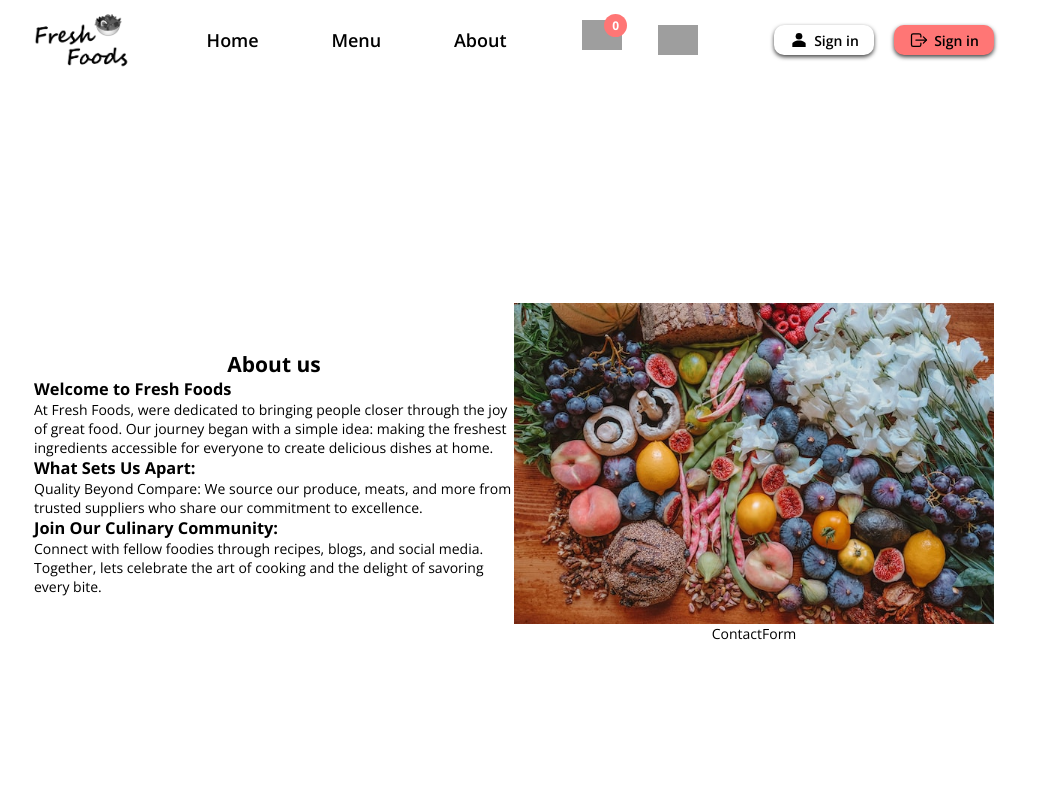
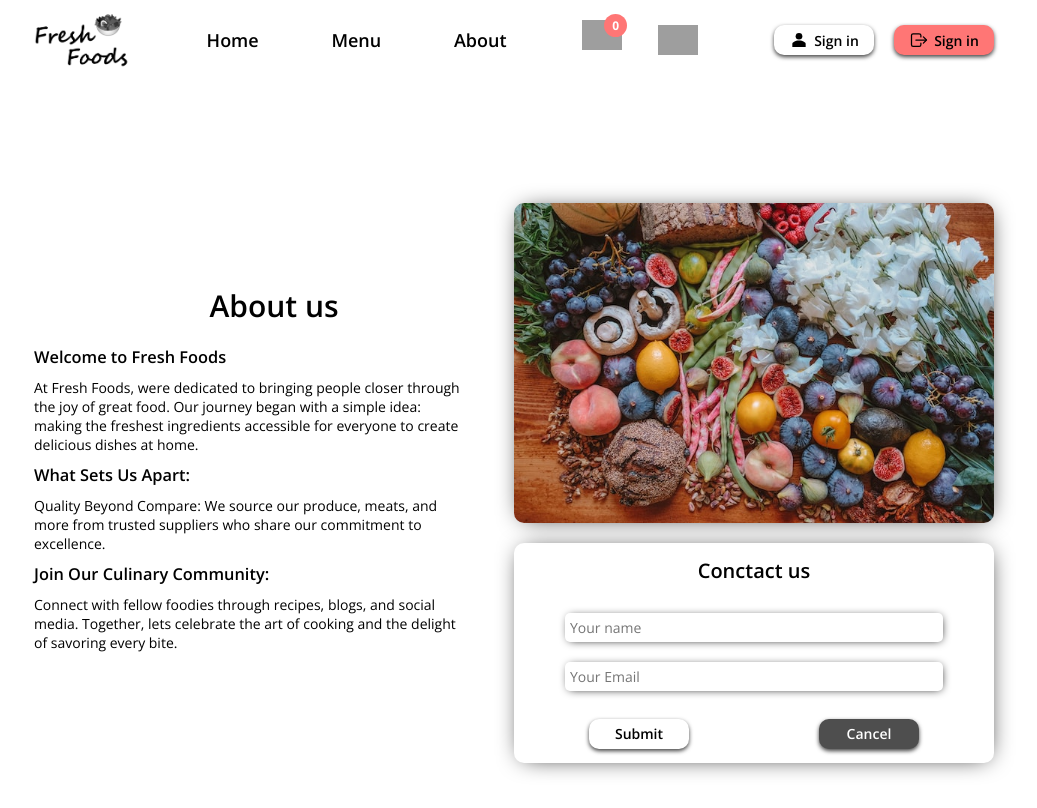
Before and after one commit to ruslansymonenko/fresh-foods, a React (Create React App) app in the folder client/: page /about in a window 1280 px wide. Shown: the whole page, without its empty margins (126-1163 px from the left). Built offline with nearby package versions, Linux system fonts and the light colour scheme; grey boxes are pictures that could not be loaded.

Commit message:
working on about page, added contact form, started working on the form validation

```diff
--- /dev/null
+++ b/client/src/components/Button/Button.js
@@ -0,0 +1,28 @@
+import './Button.scss';
+
+const Button = ({text, type, action, classes, children}) => {
+  const handleClick = (event) => {
+    event.preventDefault();
+    action(event);
+  };
+
+  return (
+    <button
+      className={`button ${classes}`}
+      type={type}
+      onClick={handleClick}
+      >
+      {children || text}
+    </button>
+  );
+};
+
+Button.defaultProps = {
+  text: '',
+  type: 'button',
+  action: function (event) {console.log(event)},
+  classes: '',
+};
+
+
+export default Button;
--- /dev/null
+++ b/client/src/components/Button/Button.scss
@@ -0,0 +1,16 @@
+.button {
+  display: flex;
+  align-items: center;
+  justify-content: center;
+  height: 30px;
+  width: 100px;
+  border: none;
+  border-radius: 10px;
+  box-shadow: 0px 2px 4px 0px rgba(0, 0, 0, 0.75);
+  cursor: pointer;
+  transition: ease-in-out .3s;
+
+  &:hover {
+    transform: scale(1.05);
+  }
+}
--- /dev/null
+++ b/client/src/components/DataInput/DataInput.js
@@ -0,0 +1,34 @@
+import './DataInput.scss';
+
+const DataInput = ({
+    type,
+    placeholderText,
+    status,
+    value,
+    onValueChange,
+  }) => {
+
+  const handleInputChange = (event) => {
+    const newValue = event.target.value;
+    onValueChange(newValue);
+  };
+
+  return (
+    <input
+      className={`data-input ${status}`}
+      type={type}
+      placeholder={placeholderText}
+      value={value}
+      onChange={handleInputChange}
+    />
+  );
+};
+
+DataInput.defaultProps = {
+  type: 'text',
+  placeholderText: '',
+  status: '',
+  value: '',
+};
+
+export default DataInput;
--- /dev/null
+++ b/client/src/components/DataInput/DataInput.scss
@@ -0,0 +1,23 @@
+@import '../../scss/_variables';
+
+.data-input{
+  width: 80%;
+  padding: 5px;
+  border: none;
+  border-radius: 5px;
+  box-shadow: 1px 1px 10px -3px black;
+  font-weight: 300;
+  margin: 10px;
+
+  &:focus{
+    outline: none;
+  }
+}
+
+.data-input.error {
+  box-shadow: 1px 1px 10px -3px $main-accent;
+}
+
+.data-input.success {
+  box-shadow: 1px 1px 10px -3px #55efc4;
+}
--- a/client/src/components/Header/Header.js
+++ b/client/src/components/Header/Header.js
@@ -1,4 +1,6 @@
 import { Link } from 'react-router-dom';
+
+import Button from '../Button/Button';
 
 import './Header.scss';
 
@@ -57,7 +59,9 @@ const Header = () => {
             <img className="header-search__image" src={searchImage} alt="search" />
           </div>
           <div className="header-btns">
-            <button className="header-btns__btn header-btns__btn-signin">
+            <Button
+              classes={'header-btns__btn header-btns__btn-signin'}
+            >
               <Link
                 className="header-btns__btn-link"
                 to={'register'}
@@ -67,13 +71,15 @@ const Header = () => {
                   Sign in
                 </span>
               </Link>
-            </button>
-            <button className="header-btns__btn header-btns__btn-logout">
+            </Button>
+            <Button
+              classes={'header-btns__btn header-btns__btn-logout'}
+            >
               <img className="header-btns__btn-image" src={logOutImage} alt="sign in" />
               <span className="header-btns__btn-text">
                 Sign in
               </span>
-            </button>
+            </Button>
           </div>
         </div>
       </div>
--- a/client/src/components/Header/Header.scss
+++ b/client/src/components/Header/Header.scss
@@ -88,7 +88,7 @@
     margin-right: 60px;
 
     &:hover {
-        transform: scale(1.05);
+      transform: scale(1.05);
     }
   }
 
@@ -100,23 +100,6 @@
 
   &-btns{
     display: flex;
-  }
-
-  &-btns__btn{
-    display: flex;
-    align-items: center;
-    justify-content: center;
-    height: 30px;
-    width: 100px;
-    border: none;
-    border-radius: 10px;
-    box-shadow: 0px 2px 4px 0px rgba(0, 0, 0, 0.75);
-    cursor: pointer;
-    transition: ease-in-out .3s;
-
-    &:hover {
-        transform: scale(1.05);
-    }
   }
 
   &-btns__btn-link{
--- a/client/src/features/ContactForm/ContactForm.js
+++ b/client/src/features/ContactForm/ContactForm.js
@@ -1,16 +1,69 @@
-import React from 'react'
+import React, { useState, useEffect } from 'react';
+
+import DataInput from '../../components/DataInput/DataInput';
+import Button from '../../components/Button/Button';
+
+import './ContactForm.scss';
 
 const ContactForm = () => {
+  const [name, setName] = useState('');
+  const [email, setEmail] = useState('');
+
+  const handleNameChange = (newName) => {
+    setName(newName);
+  };
+
+  const handleEmailChange = (newEmail) => {
+    setEmail(newEmail);
+  };
+
   const handleSubmit = () => {
     console.log('form submit');
-  }
+    handleClearInputs();
+  };
+
+  const handleClearInputs = () => {
+    setName('');
+    setEmail('');
+  };
 
   return (
     <form
       onSubmit={handleSubmit}
       className="contact-form"
     >
-      ContactForm
+      <h2 className="contact-form__title">
+        Conctact us
+      </h2>
+      <div className="contact-form__inputs">
+        <DataInput
+          type={'text'}
+          placeholderText={'Your name'}
+          status={''}
+          value={name}
+          onValueChange={handleNameChange}
+        />
+        <DataInput
+          type={'email'}
+          placeholderText={'Your Email'}
+          status={''}
+          value={email}
+          onValueChange={handleEmailChange}
+        />
+      </div>
+      <div className="contact-form__btns">
+        <Button
+          text={'Submit'}
+          type={'submit'}
+          action={handleSubmit}
+          classes={'contact-form__btns-submit'}
+        />
+        <Button
+          text={'Cancel'}
+          action={handleClearInputs}
+          classes={'contact-form__btns-cancel'}
+        />
+      </div>
     </form>
   );
 };
--- /dev/null
+++ b/client/src/features/ContactForm/ContactForm.scss
@@ -0,0 +1,57 @@
+@import '../../scss/variables';
+
+.contact-form{
+  display: flex;
+  flex-direction: column;
+  align-items: center;
+  justify-content: space-around;
+  height: 100%;
+  min-width: 200px;
+  max-width: calc(100% - 20px);
+  padding: 10px;
+  border-radius: 10px;
+  box-shadow: 1px 1px 25px -8px black;
+
+  &__title{
+    margin-bottom: 10px;
+    font-weight: 600;
+    font-size: 20px;
+    text-align: center;
+  }
+
+  &__inputs{
+    display: flex;
+    flex-direction: column;
+    align-items: center;
+    justify-content: center;
+    width: 100%;
+    margin-bottom: 10px;
+  }
+
+  &__btns{
+    display: flex;
+    align-items: center;
+    justify-content: space-around;
+    width: 100%;
+  }
+
+  &__btns-submit{
+    background-color: #fff;
+    font-weight: 600;
+
+    &:hover{
+      background-color: $main-accent;
+    }
+  }
+
+  &__btns-cancel {
+    background-color: $main-dark;
+    color: white;
+    font-weight: 600;
+
+    &:hover {
+      background-color: white;
+      color: $main-font-color;
+    }
+  }
+}
--- a/client/src/pages/AboutPage/AboutPage.js
+++ b/client/src/pages/AboutPage/AboutPage.js
@@ -42,7 +42,9 @@ const AboutPage = () => {
           </div>
           <div className="about-section">
             <img className="about-image" src={aboutImage} alt="food image" />
-            <ContactForm/>
+            <div className="about-form">
+              <ContactForm/>
+            </div>
           </div>
         </div>
       </div>
--- a/client/src/pages/AboutPage/AboutPage.scss
+++ b/client/src/pages/AboutPage/AboutPage.scss
@@ -17,4 +17,41 @@
     width: 50%;
     height: 100%;
   }
+
+  &-title{
+    margin-bottom: 20px;
+    font-weight: 600;
+    font-size: 30px;
+  }
+
+  &-text__item{
+    margin-bottom: 10px;
+    width: 90%;
+    display: flex;
+    flex-direction: column;
+    align-items: center;
+  }
+
+  &-text__item-title{
+    width: 100%;
+    margin-bottom: 10px;
+    text-align: left;
+    font-weight: 600;
+  }
+
+  &-text__item-text{
+    text-align: left;
+  }
+
+  &-image{
+    min-width: 100%;
+    margin-bottom: 20px;
+    border-radius: 10px;
+    box-shadow: 1px 1px 25px -8px black;
+  }
+
+  &-form{
+    height: 200px;
+    width: 100%;
+  }
 }
```
Also changed, not shown: client/src/helpers/DataValidation.js (added, +12 -0 lines).
